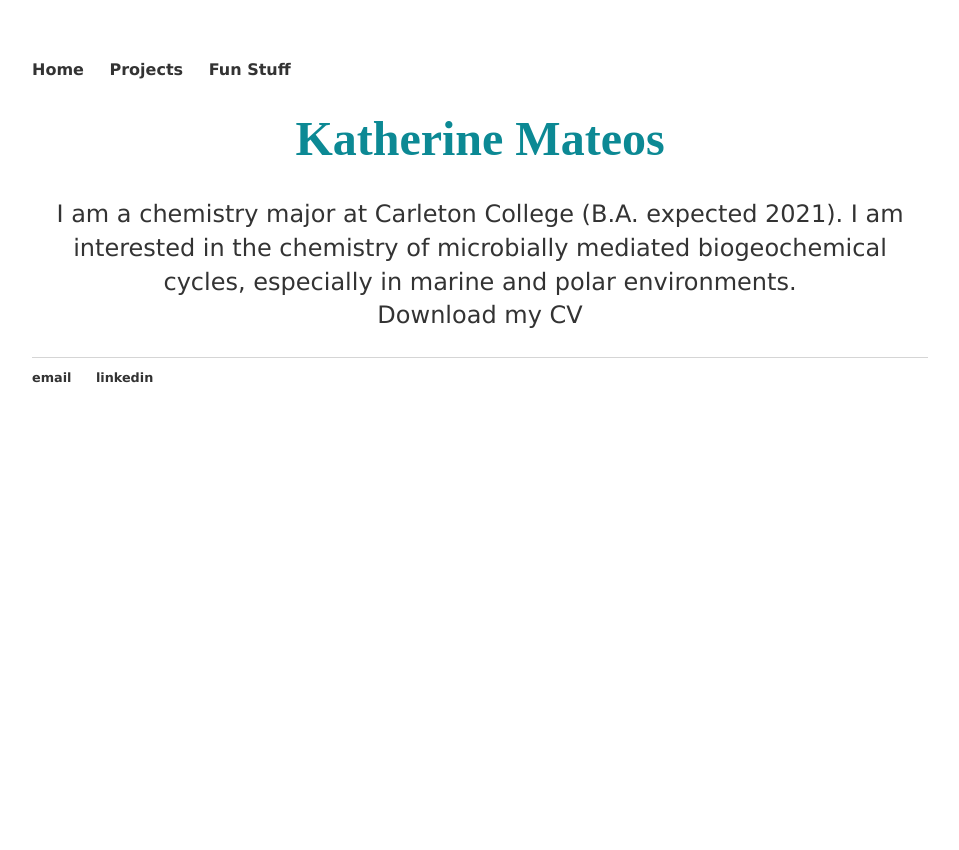
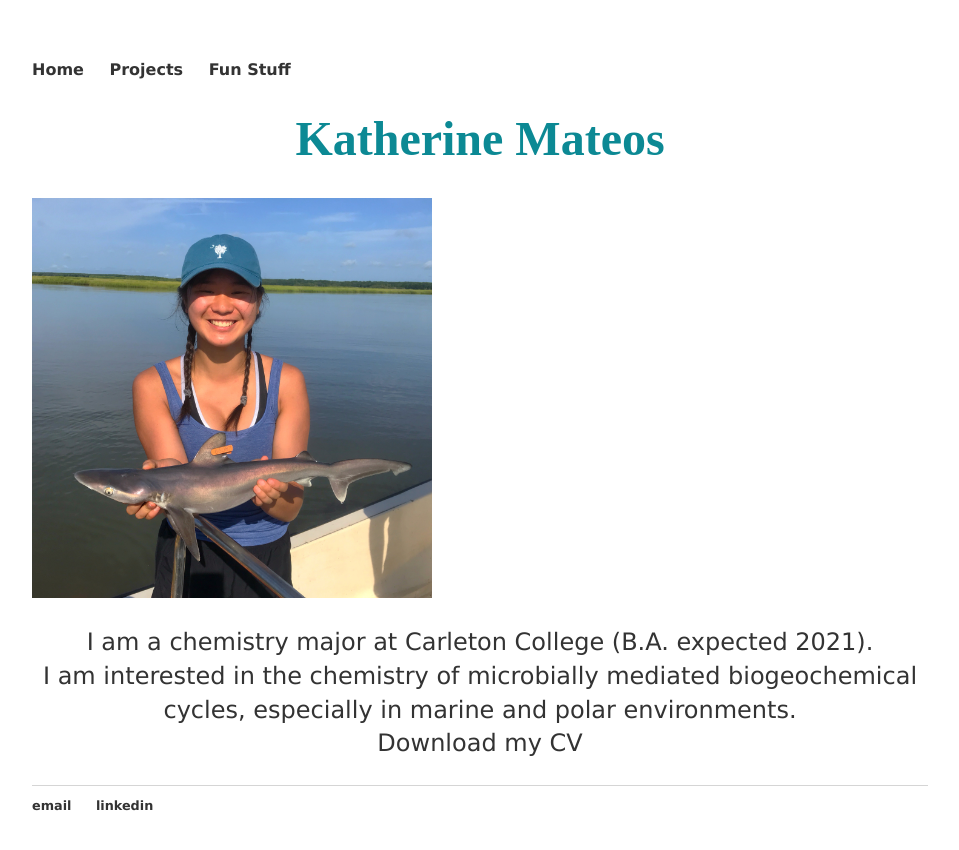
Before and after one commit to kcmateos/kcmateos.github.io, a Jekyll site: the page index.html, which Jekyll copies as it is, in a window 1280 px wide. Shown: the top 850 px of the page, without its empty margins (160-1119 px from the left). Built offline with Jekyll 4.4.1, drawn with Linux system fonts in a browser that asks for light colours.

Commit message:
Update index.html

```diff
--- a/index.html
+++ b/index.html
@@ -17,7 +17,8 @@
 		<div class="container">
     		<div class="blurb">
         		<h1 style="text-align:center;">Katherine Mateos</h1>
-				<p style="text-align:center;">I am a chemistry major at Carleton College (B.A. expected 2021). I am interested in the chemistry of microbially mediated biogeochemical cycles, especially in marine and polar environments.</br> <a href="/assets/PublicCV_June2020.pdf" target="_blank">Download my CV</a></p>
+			<img src="/assets/Me_w_shark.JPG" alt="Me holding a shark" width="400">
+				<p style="text-align:center;">I am a chemistry major at Carleton College (B.A. expected 2021). </br> I am interested in the chemistry of microbially mediated biogeochemical cycles, especially in marine and polar environments.</br> <a href="/assets/PublicCV_June2020.pdf" target="_blank">Download my CV</a></p>
     		</div><!-- /.blurb -->
 		</div><!-- /.container -->
 		<footer>
```
